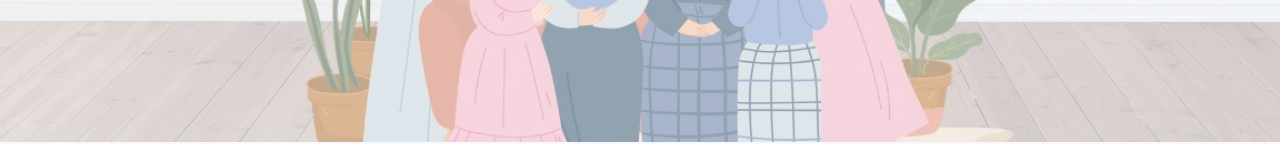
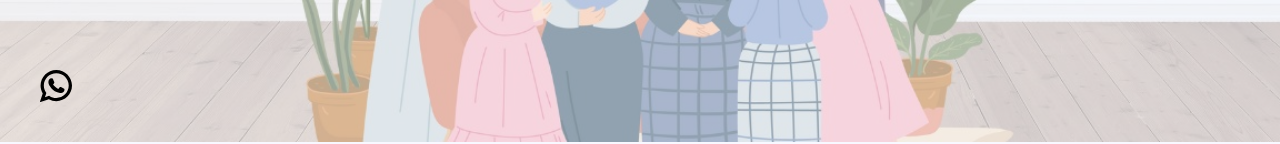
Before and after one commit to BillalPatel/english-for-arabs, a Next.js app: page / in a window 1280 px wide. Shown: the part 658-802 px from the top of the page. Built offline with nearby package versions, Linux system fonts and the light colour scheme.

Commit message:
Added whatsapp link

```diff
--- a/app/components/ScrollToTopButton.tsx
+++ b/app/components/ScrollToTopButton.tsx
@@ -1,6 +1,6 @@
 import React, { useState, useEffect } from "react";
 
-export default function ScrollToTopButton () {
+export default function ScrollToTopButton() {
   const [isVisible, setIsVisible] = useState(false);
 
   useEffect(() => {
@@ -19,27 +19,26 @@ export default function ScrollToTopButton () {
     };
   }, []);
 
-  const scrollToTop = () => {
+  function scrollToTop() {
     window.scrollTo({
       top: 0,
       behavior: "smooth",
     });
-  };
+  }
 
   return (
-    <>
+    <div>
       {isVisible && (
         <button
-          className="z-50 fixed bottom-10 right-10 bg-blue text-white font-bold px-2 pt-2 py-1 rounded opacity-90 hover:opacity-100 hover:scale-110 duration-300"
+          className="z-50 fixed bottom-10 right-10 bg-blue text-white font-bold rounded opacity-90 hover:opacity-100 hover:scale-110 duration-300"
           onClick={scrollToTop}
         >
           <svg
-            width="15"
-            height="15"
+
             viewBox="0 0 15 15"
             fill="none"
             xmlns="http://www.w3.org/2000/svg"
-            className="scale-125"
+            className="h-7 w-7 pt-1 flex md:hidden lg:hidden"
           >
             <path
               d="M3.13523 8.84197C3.3241 9.04343 3.64052 9.05363 3.84197 8.86477L7.5 5.43536L11.158 8.86477C11.3595 9.05363 11.6759 9.04343 11.8648 8.84197C12.0536 8.64051 12.0434 8.32409 11.842 8.13523L7.84197 4.38523C7.64964 4.20492 7.35036 4.20492 7.15803 4.38523L3.15803 8.13523C2.95657 8.32409 2.94637 8.64051 3.13523 8.84197Z"
@@ -48,8 +47,11 @@ export default function ScrollToTopButton () {
               clipRule="evenodd"
             ></path>
           </svg>
+          <p className="hidden md:block lg:block px-4 py-2">
+            Top
+            </p>
         </button>
       )}
-    </>
+    </div>
   );
-};
+}
--- /dev/null
+++ b/app/components/WhatsAppFloatingButton.tsx
@@ -0,0 +1,17 @@
+import Image from "next/image";
+import Link from "next/link";
+import whatsAppIcon from "../../assets/whatsapp.svg";
+
+export default function WhatsAppFloatingButton() {
+  return (
+    <Link
+      href="https://wa.me/201144820185"
+      className="fixed bottom-10 left-10 z-50"
+      target="_blank"
+    >
+      <button className="w-8 h-8 rounded-full text-2xl flex items-center justify-center">
+        <Image src={whatsAppIcon} alt="WhatsApp Icon" />
+      </button>
+    </Link>
+  );
+}
--- a/app/page.tsx
+++ b/app/page.tsx
@@ -16,6 +16,7 @@ import laptopIcon from "../assets/laptop.svg";
 import desktopHeroImage from "../assets/hero/hero-desktop.jpeg";
 import Navbar from "./components/Navbar";
 import ScrollToTopButton from "./components/ScrollToTopButton";
+import WhatsAppFloatingButton from "./components/WhatsAppFloatingButton";
 
 export default function Home() {
   return (
@@ -191,6 +192,7 @@ export default function Home() {
         </section>
       </div>
       <ScrollToTopButton />
+      <WhatsAppFloatingButton />
     </main>
   );
 }
```
